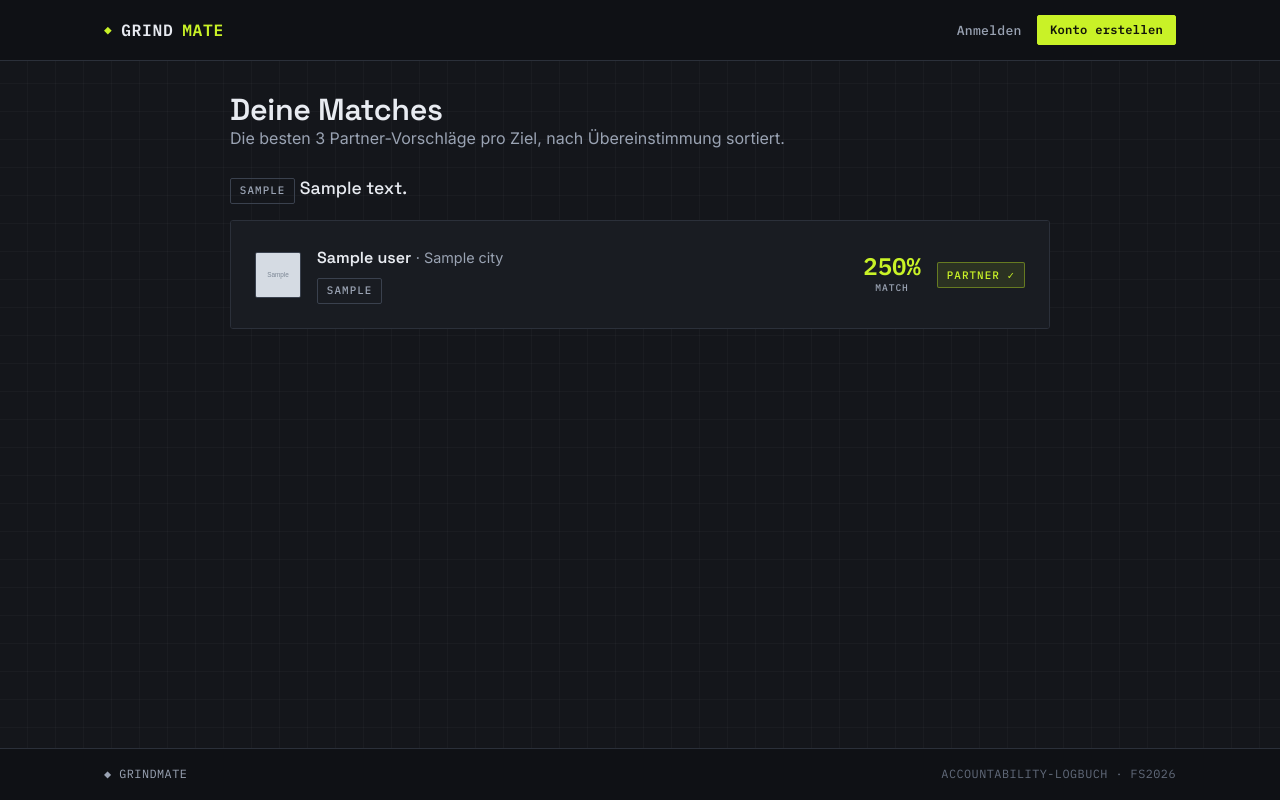
After one commit to schuerch-slggh/FullStackProject, a Python web app: template templates/matches.html in a window 1280 px wide. The commit adds this page. Run offline with Jinja, Linux system fonts and the light colour scheme; the template is opened without the code that fills it: most values are stand-ins (such as "Sample title", 1, 10 or a date in 2020); grey boxes marked "Sample" are stand-in pictures.

Commit message:
update match function

```diff
--- a/templates/base.html
+++ b/templates/base.html
@@ -23,6 +23,7 @@
       <nav class="nav" aria-label="Hauptnavigation">
         {% if current_user.is_authenticated %}
           <a class="nav__link{% if request.endpoint == 'main.search' %} is-active{% endif %}" href="{{ url_for('main.search') }}">Suche</a>
+          <a class="nav__link{% if request.endpoint == 'main.matches' %} is-active{% endif %}" href="{{ url_for('main.matches') }}">Matches</a>
           <a class="nav__link{% if request.endpoint == 'main.coach' %} is-active{% endif %}" href="{{ url_for('main.coach') }}">Coach</a>
           <a class="nav__link{% if request.endpoint == 'main.profile' %} is-active{% endif %}" href="{{ url_for('main.profile') }}">Profil</a>
           <a class="nav__link{% if request.endpoint == 'main.settings' %} is-active{% endif %}" href="{{ url_for('main.settings') }}">Einstellungen</a>
--- /dev/null
+++ b/templates/matches.html
@@ -0,0 +1,86 @@
+{% extends "base.html" %}
+{% from "partials/_components.html" import pill, csrf %}
+{% block title %}Matches · GrindMate{% endblock %}
+
+{% block content %}
+<div class="narrow-wide stack--lg stack">
+
+  <div>
+    <h1>Deine Matches</h1>
+    <p class="muted">Die besten 3 Partner-Vorschläge pro Ziel, nach Übereinstimmung sortiert.</p>
+  </div>
+
+  {% if not matches_by_goal %}
+    <section class="card empty">
+      <p class="empty__title">Noch kein Ziel angelegt.</p>
+      <p class="muted">Lege zuerst ein Commitment an, um passende Partner zu sehen.</p>
+      <a class="btn btn--primary" href="{{ url_for('main.add_goal') }}">Ziel hinzufügen</a>
+    </section>
+  {% endif %}
+
+  {% for goal, results in matches_by_goal %}
+  <section class="stack">
+    <div>
+      {{ pill(goal.goal_category) }}
+      <span class="goal-text">{{ goal.goal_text }}</span>
+    </div>
+
+    {% if results %}
+    <div class="result-list">
+      {% for user, score, connection in results %}
+      <div class="card result-card">
+        <a href="{{ url_for('main.user_profile', user_id=user.id) }}" aria-label="Profil von {{ user.name }}">
+          <img class="avatar avatar--sm" src="{{ user.photo_url }}" alt="Foto von {{ user.name }}">
+        </a>
+        <div class="result-card__body">
+          <a href="{{ url_for('main.user_profile', user_id=user.id) }}" class="result-card__name">{{ user.name }}</a>
+          {% if user.city %}<span class="muted" style="font-size:.9rem"> · {{ user.city }}</span>{% endif %}
+          <div class="result-card__tags">
+            {% for g in user.goals %}{{ pill(g.goal_category) }}{% endfor %}
+          </div>
+        </div>
+
+        <div class="match" title="Match-Score: {{ score }} von 4 Kriterien">
+          <span class="match__value">{{ (score / 4 * 100)|round|int }}%</span>
+          <span class="match__label">Match</span>
+        </div>
+
+        <div style="flex-shrink:0">
+          {% if connection is none %}
+            <form method="post" action="{{ url_for('main.send_connection', user_id=user.id) }}">
+              {{ csrf() }}
+              <button class="btn btn--primary btn--sm">Verbinden</button>
+            </form>
+          {% elif connection.status == "requested" %}
+            {% if connection.user1_id == current_user.id %}
+              <span class="muted" style="font-size:.85rem">Anfrage gesendet</span>
+            {% else %}
+              <div class="stack--sm stack">
+                <form method="post" action="{{ url_for('main.accept_connection', conn_id=connection.id) }}">
+                  {{ csrf() }}
+                  <button class="btn btn--success btn--sm btn--block">Annehmen</button>
+                </form>
+                <form method="post" action="{{ url_for('main.decline_connection', conn_id=connection.id) }}">
+                  {{ csrf() }}
+                  <button class="btn btn--secondary btn--sm btn--block">Ablehnen</button>
+                </form>
+              </div>
+            {% endif %}
+          {% else %}
+            {{ pill("Partner ✓", variant="success") }}
+          {% endif %}
+        </div>
+      </div>
+      {% endfor %}
+    </div>
+    {% else %}
+    <section class="card empty">
+      <p class="empty__title">Für dieses Ziel noch kein Match.</p>
+      <p class="muted">Sobald sich jemand mit passendem Ziel registriert, erscheint er hier.</p>
+    </section>
+    {% endif %}
+  </section>
+  {% endfor %}
+
+</div>
+{% endblock %}
--- a/templates/search.html
+++ b/templates/search.html
@@ -33,15 +33,14 @@
     </form>
   </section>
 
+  <p class="muted">Nur die Top-3-Vorschläge je Ziel? Siehe <a href="{{ url_for('main.matches') }}">Matches</a>.</p>
+
   {# ---- Ergebnisse / Match-Vorschläge ---- #}
   {% if searched %}
     {% if results %}
       <div class="stack">
         <p class="muted">{{ results|length }} Treffer, nach Übereinstimmung sortiert</p>
 
-        {# TODO: Ein eigener /match-Screen (nur Vorschläge, ohne Filter) bräuchte
-           eine neue Route im Backend. Aktuell liefert die Suche die Match-Logik
-           inkl. absteigender Sortierung nach Score. #}
         <div class="result-list">
           {% for user, score, connection in results %}
           <div class="card result-card">
```
Also changed, not shown: PROJECT.md (+30 -0 lines), models.py (+30 -0 lines), tests/test_matches.py (added, +84 -0 lines), views.py (+18 -1 lines), README.md.
